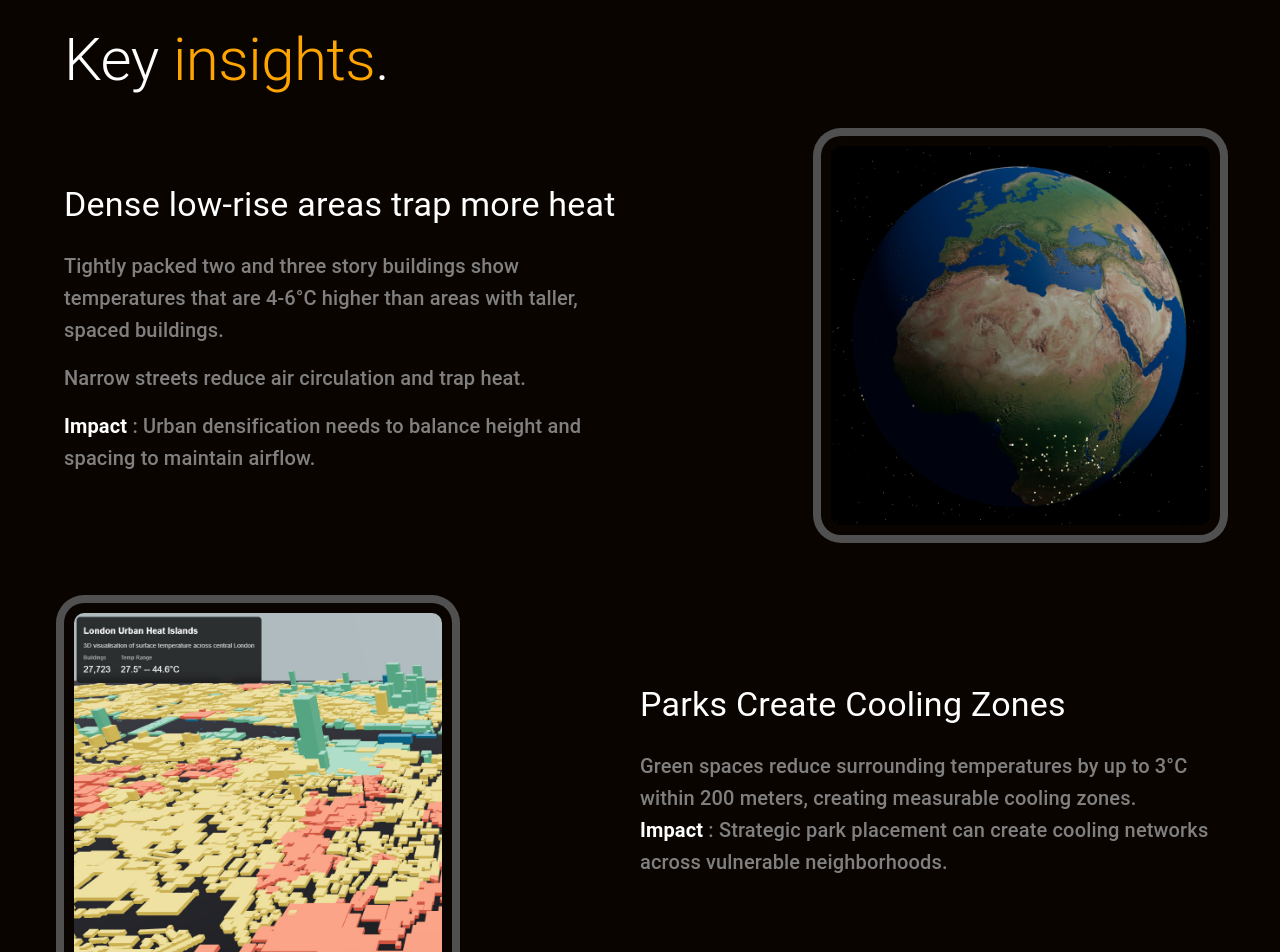
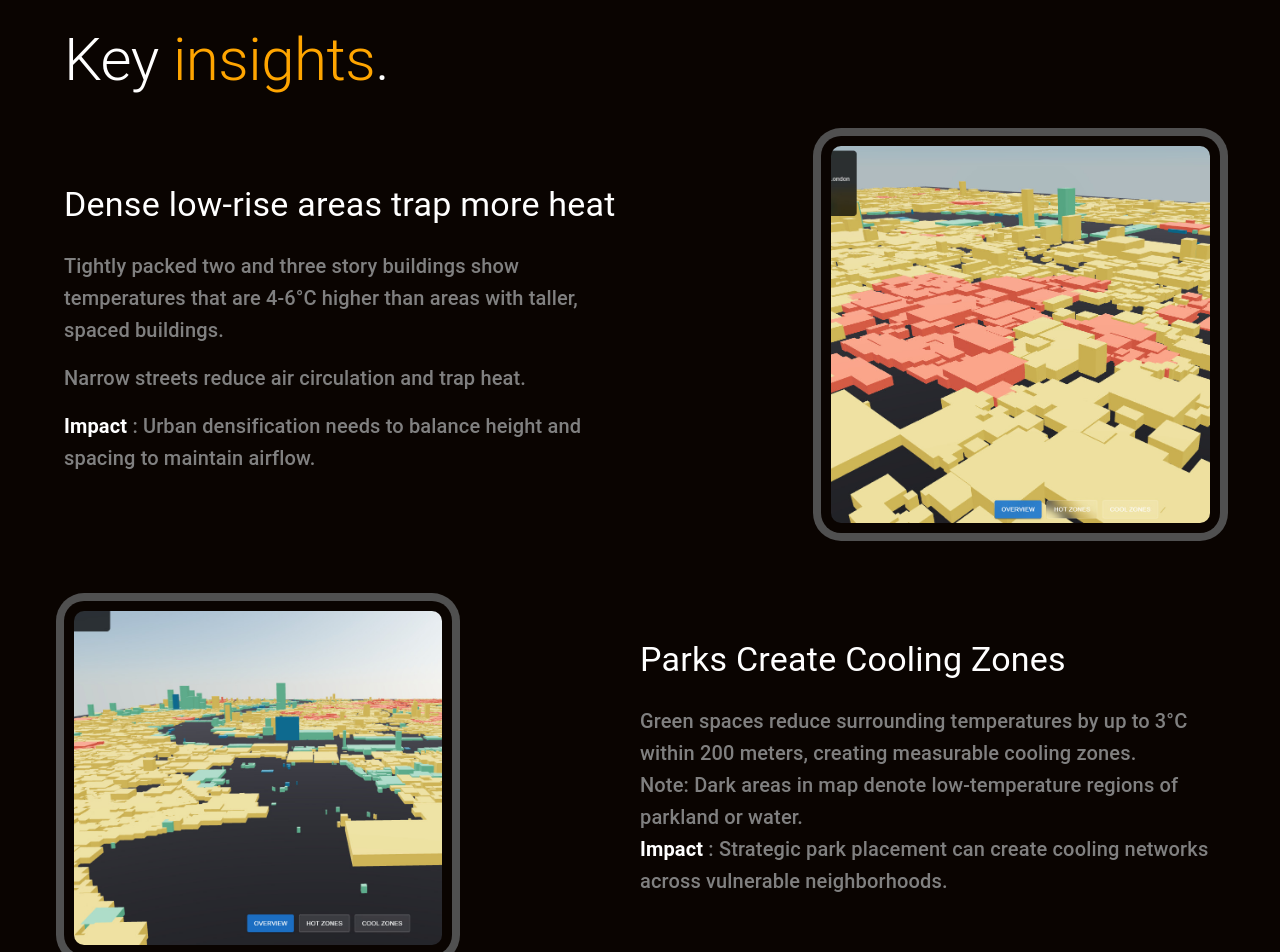
Before and after one commit to DoctorTone/drt-viz-ltd, a React (Vite) app: page /case-studies/heat-islands in a window 1280 px wide. Shown: the part 1980-2932 px from the top of the page. Built offline with nearby package versions, Linux system fonts and the light colour scheme.

Commit message:
Added images for heat trap and cooling areas

```diff
--- a/src/components/CaseHeatIsland.tsx
+++ b/src/components/CaseHeatIsland.tsx
@@ -175,7 +175,7 @@ const CaseHeatIsland = () => {
         </Grid>
         <Grid size={{ xs: 0, sm: 1, md: 2 }}></Grid>
         <Grid size={{ xs: 12, sm: 5, md: 4 }}>
-          <img src="/images/globe.jpg" className="borderedLight w-100" />
+          <img src="/images/trap.jpg" className="borderedLight w-100" />
         </Grid>
       </Grid>
       <Grid container sx={{ display: "flex", alignItems: "center", mb: 8 }}>
@@ -183,7 +183,7 @@ const CaseHeatIsland = () => {
           size={{ xs: 12, sm: 5, md: 4 }}
           sx={{ mb: { xs: 4, md: 0 }, pr: 2 }}
         >
-          <img src="/images/solution.jpg" className="borderedLight w-100" />
+          <img src="/images/cooling.jpg" className="borderedLight w-100" />
         </Grid>
         <Grid size={{ xs: 0, sm: 1, md: 2 }}></Grid>
         <Grid size={6}>
@@ -193,6 +193,10 @@ const CaseHeatIsland = () => {
           <Typography variant="h6" sx={{ color: "grey" }}>
             Green spaces reduce surrounding temperatures by up to 3°C within 200
             meters, creating measurable cooling zones.
+          </Typography>
+          <Typography variant="h6" sx={{ color: "grey" }}>
+            Note: Dark areas in map denote low-temperature regions of parkland
+            or water.
           </Typography>
           <Typography variant="h6" sx={{ color: "grey", mb: 3 }}>
             <span style={{ color: "white" }}>
```
Also changed, not shown: public/images/cooling.jpg (added), public/images/trap.jpg (added).
